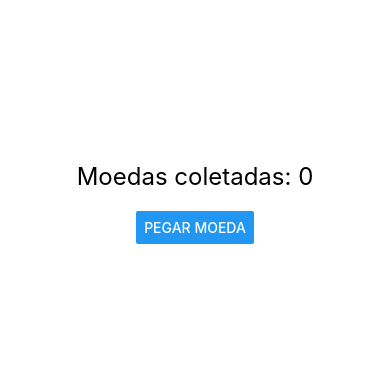
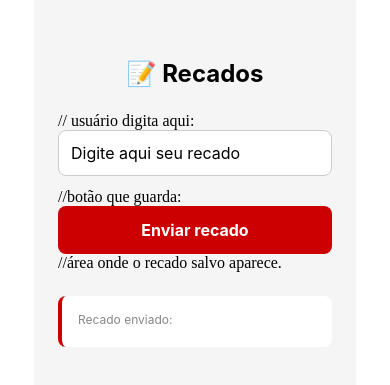
Before and after one commit to laisla-tararan/first-app, a React Native app: screen / in a window 390 px wide. Shown: the part 219-604 px from the top of the page. Built offline with nearby package versions, Linux system fonts and the light colour scheme.

Commit message:
exercicio da aula: gerenciamento de estados

```diff
--- a/src/App.js
+++ b/src/App.js
@@ -2,11 +2,12 @@ import {View, StyleSheet} from "react-native";
 import ContadorExample from "./hooks/useState_example";
 import TelaDeLogin from "./hooks/useRef_example";
 import TelaMoeda from "./hooks/useEffect_example";
+import Recados from "./hooks/exercicio-recados";
 
 export default function App() {
   return (
     <View style={styles.container}>
-      <TelaMoeda/>
+      <Recados/>
     </View>
   );
 };
--- /dev/null
+++ b/src/hooks/exercicio-recados.js
@@ -0,0 +1,93 @@
+import { useState } from 'react';
+import { View, Text, TextInput, TouchableOpacity, StyleSheet } from 'react-native';
+
+export default function Recados() {
+    //cria uma variável de estado chamada texto e setTexto atualiza esse valor.
+    const [texto, setTexto] = useState('')
+
+    //cria uma varável de estado chamada recado e o resultado final.
+    const [recado, setRecado] = useState('')
+
+    //função para quando o botao é clicado.
+    const handleEnviar = (() => {
+        setRecado(texto), //pega o texto digitado e salva.
+        setTexto('') //reseta o campo.
+    })
+
+    return (
+    <View style={styles.container}>
+        <Text style={styles.titulo}>📝 Recados</Text>
+
+        // usuário digita aqui:
+        <TextInput
+            style={styles.input}
+            placeholder="Digite aqui seu recado" //texto que indica
+            value={texto} //valor do input.
+            onChangeText={setTexto} //atualiza o estado de texto.
+        />
+
+        //botão que guarda:
+        <TouchableOpacity style={styles.botao} onPress={handleEnviar}>
+            <Text style={styles.botaoTexto}>Enviar recado</Text>
+        </TouchableOpacity>
+
+        //área onde o recado salvo aparece.
+        <View style={styles.resultado}>
+            <Text style={styles.label}>Recado enviado:</Text>
+            <Text style={styles.recado}>{recado}</Text>
+        </View>
+    </View>
+    )
+}
+
+const styles = StyleSheet.create({
+    container: {
+        flex: 1,
+        padding: 24,
+        backgroundColor: '#f5f5f5',
+        justifyContent: 'center',
+    },
+    titulo: {
+        fontSize: 24,
+        fontWeight: 'bold',
+        marginBottom: 24,
+        textAlign: 'center',
+    },
+    input: {
+        backgroundColor: '#ffffff',
+        borderWidth: 1,
+        borderColor: '#cccccc',
+        borderRadius: 8,
+        padding: 12,
+        fontSize: 16,
+        marginBottom: 12,
+    },
+    botao: {
+        backgroundColor: '#cc0000',
+        padding: 14,
+        borderRadius: 8,
+        alignItems: 'center',
+    },
+    botaoTexto: {
+        color: '#ffffff',
+        fontSize: 16,
+        fontWeight: 'bold',
+    },
+    resultado: {
+        marginTop: 24,
+        backgroundColor: '#ffffff',
+        borderRadius: 8,
+        padding: 16,
+        borderLeftWidth: 4,
+        borderLeftColor: '#cc0000',
+    },
+    label: {
+        fontSize: 12,
+        color: '#888888',
+        marginBottom: 4,
+    },
+    recado: {
+        fontSize: 18,
+        color: '#222222',
+    },
+});
```
